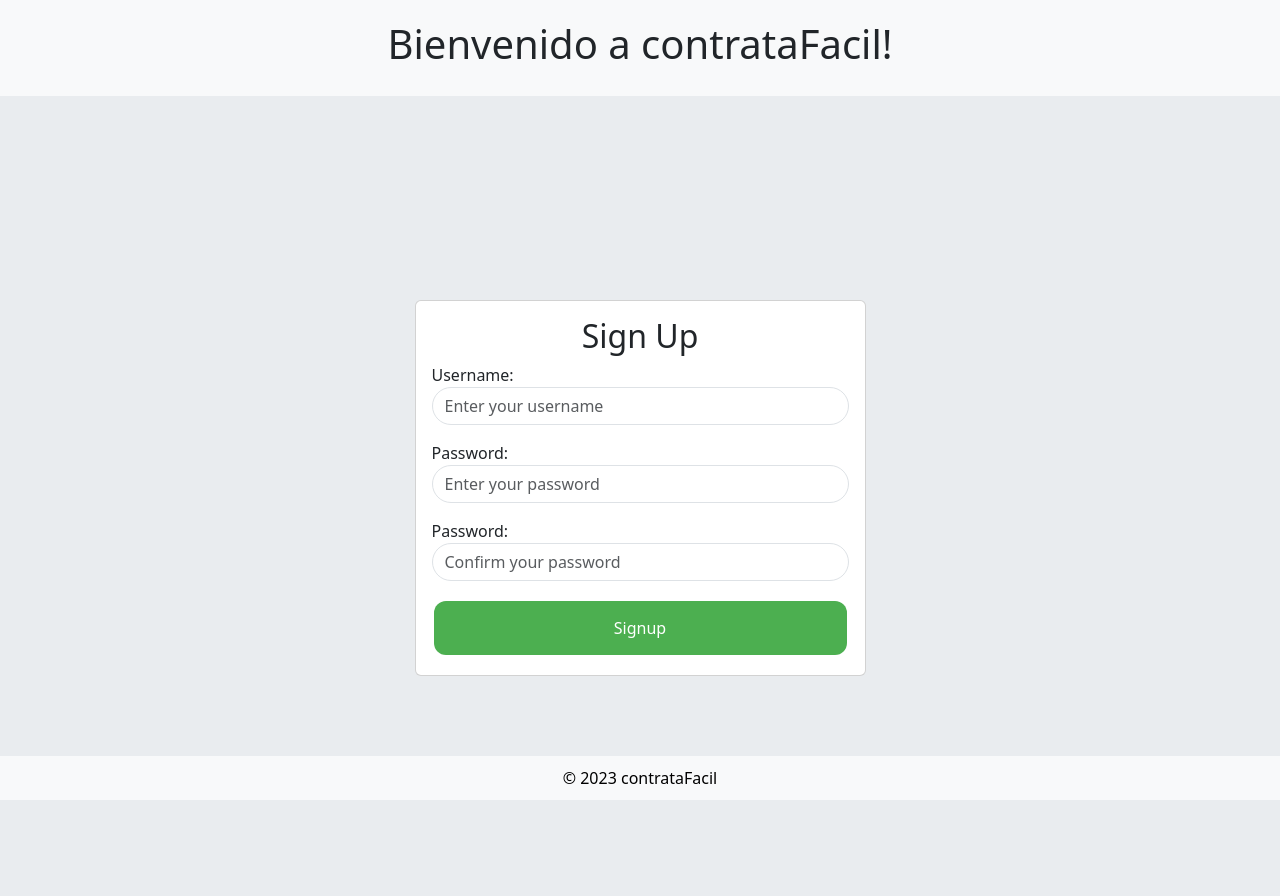
After one commit to sebas230704/ingenieria-software, a Django app: page /signup/ in a window 1280 px wide. The commit adds this page. Run offline with Django 4.2, Linux system fonts and the light colour scheme.

Commit message:
cambios en estilos

```diff
--- a/djangoproject/settings.py
+++ b/djangoproject/settings.py
@@ -37,6 +37,7 @@ INSTALLED_APPS = [
     'django.contrib.sessions',
     'django.contrib.messages',
     'django.contrib.staticfiles',
+    'myapp'
 ]
 
 MIDDLEWARE = [
@@ -54,7 +55,7 @@ ROOT_URLCONF = 'djangoproject.urls'
 TEMPLATES = [
     {
         'BACKEND': 'django.template.backends.django.DjangoTemplates',
-        'DIRS': [BASE_DIR / 'templates'],
+        'DIRS': [],
         'APP_DIRS': True,
         'OPTIONS': {
             'context_processors': [
@@ -116,6 +117,7 @@ USE_TZ = True
 # https://docs.djangoproject.com/en/4.2/howto/static-files/
 
 STATIC_URL = 'static/'
+STATICFILES_DIRS = [BASE_DIR, 'static']
 
 # Default primary key field type
 # https://docs.djangoproject.com/en/4.2/ref/settings/#default-auto-field
--- a/djangoproject/urls.py
+++ b/djangoproject/urls.py
@@ -17,8 +17,14 @@ Including another URLconf
 from django.contrib import admin
 from django.urls import path
 from myapp import views
+from django.conf import settings
+from django.conf.urls.static import static
+from django.views.static import serve
+from django.urls import re_path
 
 urlpatterns = [
     path('admin/', admin.site.urls),
-    path('', views.home, name='home')
+    path('', views.home, name='home'),
+    path('signup/', views.signup, name='signup'),
+    path('signin/', views.signin, name='signin')
 ]
--- /dev/null
+++ b/myapp/forms.py
@@ -0,0 +1,3 @@
+from django import forms
+from django.forms import ModelForm
+from .models import *
--- /dev/null
+++ b/myapp/templates/signup.html
@@ -0,0 +1,63 @@
+{% block content %}
+<link rel="stylesheet" href="https://cdn.jsdelivr.net/npm/bootstrap@5.3.2/dist/css/bootstrap.min.css">
+
+<header style="background-color: #f8f9fa; padding: 20px; text-align: center;">
+    <h1>Bienvenido a contrataFacil!</h1>
+</header>
+
+<div class="vh-100 d-flex justify-content-center align-items-center" style="background-color: #e9ecef;">
+    <main class="container">
+        <div class="row">
+            <div class="col-md-5 mx-auto my-5">
+                <form method="POST" class="card card-body">
+                    <h2 class="text-center">Sign Up</h2>
+                    {{error}}
+                    {% csrf_token %}
+                    <div class="mb-3">
+                        <label for="username">Username:</label>
+                        <input type="text" name="username" id="username" class="form-control"
+                        placeholder="Enter your username" style="border-radius: 20px;">
+                    </div>
+                    <div class="mb-3">
+                        <label for="password1">Password:</label>
+                        <input type="password" name="password1" id="password1" class="form-control"
+                        placeholder="Enter your password" style="border-radius: 20px;">
+                    </div>
+                    <div class="mb-3">
+                        <label for="password2">Password:</label>
+                        <input type="password" name="password2" id="password2" class="form-control"
+                        placeholder="Confirm your password" style="border-radius: 20px;">
+                    </div>
+                    <button class="btn btn-primary" style="
+                            background-color: #4CAF50;
+                            border: none;
+                            color: white;
+                            padding: 15px 32px;
+                            text-align: center;
+                            text-decoration: none;
+                            display: inline-block;
+                            font-size: 16px;
+                            margin: 4px 2px;
+                            cursor: pointer;
+                            border-radius: 12px;">
+                        Signup
+                    </button>
+                </form>
+            </div>
+        </div>
+    </main>
+</div>
+
+<footer style="
+        position: fixed;
+        left: 0;
+        bottom: 0;
+        width: 100%;
+        background-color: #f8f9fa;
+        color: black;
+        text-align: center;
+        padding: 10px;">
+    © 2023 contrataFacil
+</footer>
+
+{% endblock %}
--- a/myapp/views.py
+++ b/myapp/views.py
@@ -1,10 +1,62 @@
-from django.shortcuts import render
-from django.http import HttpResponse
-from django.shortcuts import get_object_or_404, redirect
-from django.contrib.auth.decorators import login_required
-
+from django.shortcuts import render, redirect
+from django.contrib.auth.forms import UserCreationForm, AuthenticationForm
+from django.contrib.auth.models import User
+from django.contrib.auth import login, logout, authenticate
+from django.shortcuts import render, get_object_or_404
+from django.db import IntegrityError
+from .forms import *
+from .models import *
+from datetime import datetime
+from django.conf import settings
+from django.core.files.storage import default_storage
+from django.core.files.base import ContentFile
 
 # Create your views here.
 
 def home(request):
     return render(request, 'home.html')
+
+
+def signup(request):
+    if request.method == 'GET':
+        return render(request, 'signup.html', {
+            'form': UserCreationForm
+        })
+    else:
+        if request.POST['password1'] == request.POST['password2']:
+            try:
+                user = User.objects.create_user(username=request.POST['username'],
+                                                password=request.POST['password1'])
+                user.save()
+                login(request, user)
+                return redirect('home') #cambiar home a la pagina que tiene el base diferente
+            except IntegrityError:
+                return render(request, 'signup.html', {
+                    'form': UserCreationForm,
+                    "error": 'Username already exists'
+                })
+        return render(request, 'signup.html', {
+            'form': UserCreationForm,
+            "error": 'Password do not match'
+        })
+
+def signout(request):
+    logout(request)
+    return redirect('home')
+
+def signin(request):
+    if request.method == 'GET':
+        return render(request, 'signin.html', {
+        'form' : AuthenticationForm
+    })
+    else:
+        user = authenticate(request, username=request.POST['username'], password=request.POST['password'])
+        if user is None:
+            return render(request, 'signin.html', {
+                'form' : AuthenticationForm,
+                'error' : 'Username or password is incorrect'
+            })
+
+        else:
+            login(request, user)
+            return redirect('home')
```
Also changed, not shown: myapp/templates/base.html (+56 -1 lines), myapp/templates/home.html (+19 -1 lines), myapp/templates/signin.html (added, +58 -0 lines), db.sqlite3.
